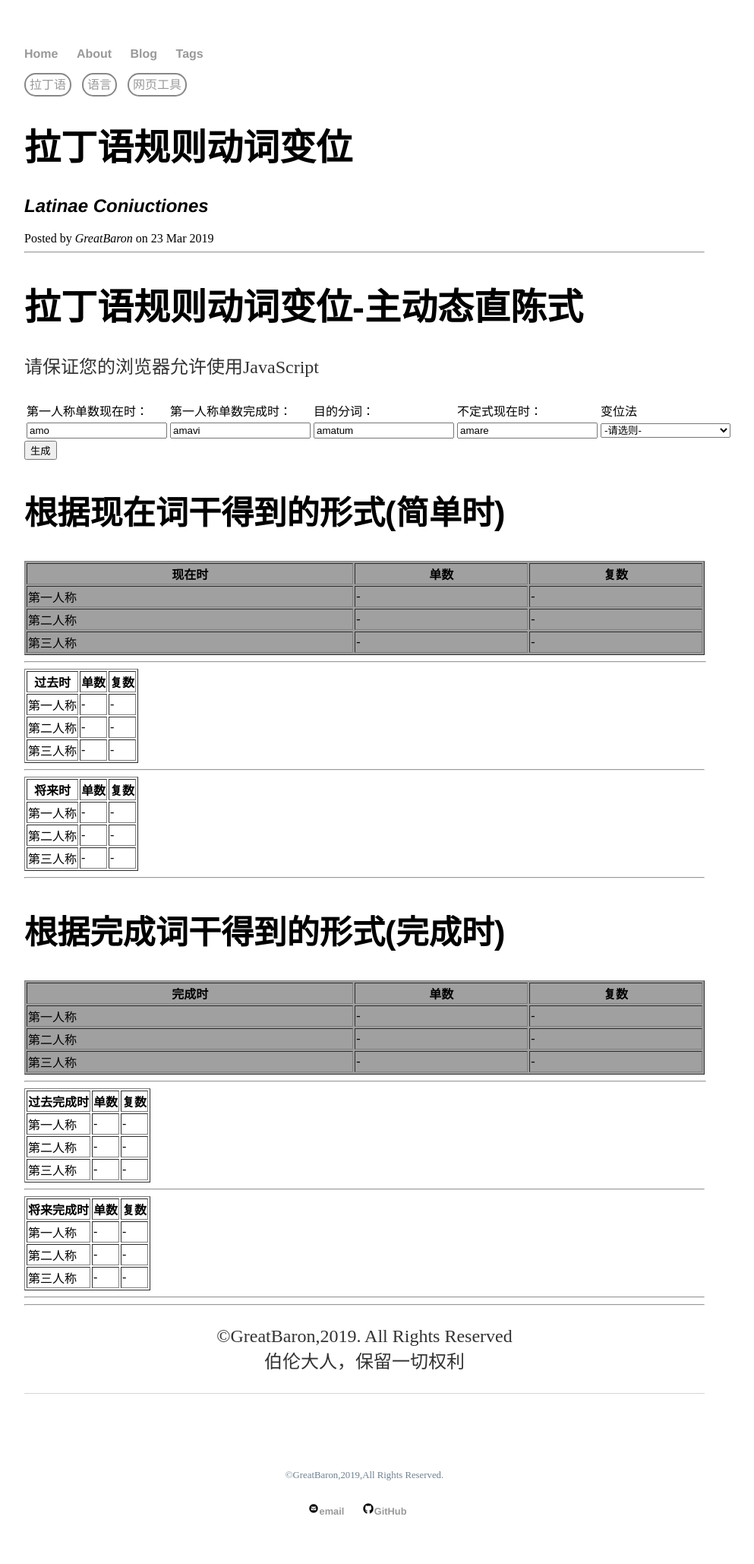
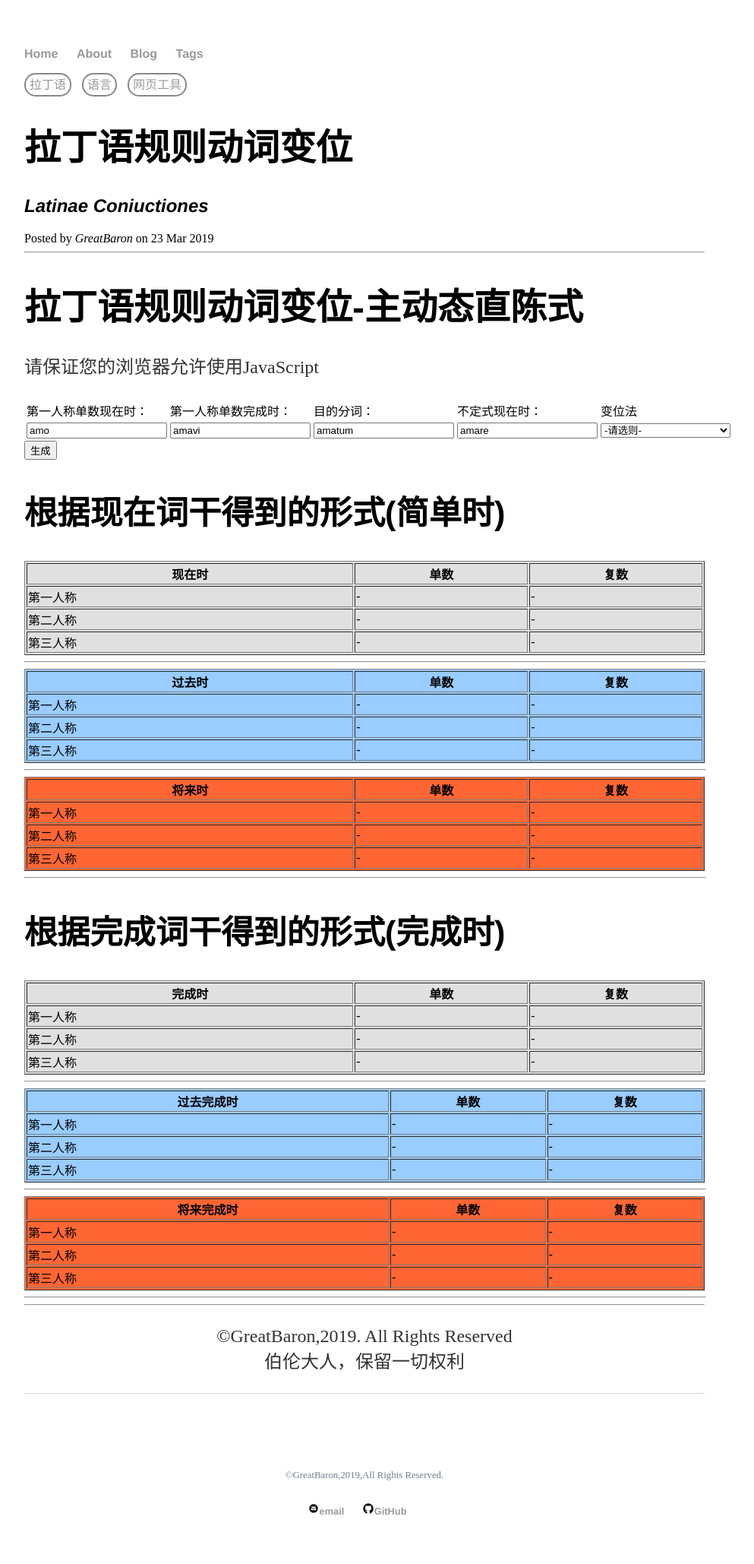
Before and after one commit to FameAndFarm/AndrewImalion.github.io, a Jekyll site: the page built from tools/LatinVerb.html, in a window 1280 px wide. Shown: the whole page at 76% size, without its empty margins (160-1153 px from the left). Built offline with Jekyll 4.4.1, drawn with Linux system fonts in a browser that asks for light colours.

Commit message:
Update main.css

```diff
--- a/css/main.css
+++ b/css/main.css
@@ -67,5 +67,15 @@ code {
 
 .praesens{
     width: 100%;
-    background-color: #a0a0a0;
+    background-color: #e0e0e0;
 }
+
+.imperf{
+    width: 100%;
+    background-color: #99ccff;
+}
+
+.futurum{
+    width: 100%;
+    background-color: #ff6633;
+}
```
